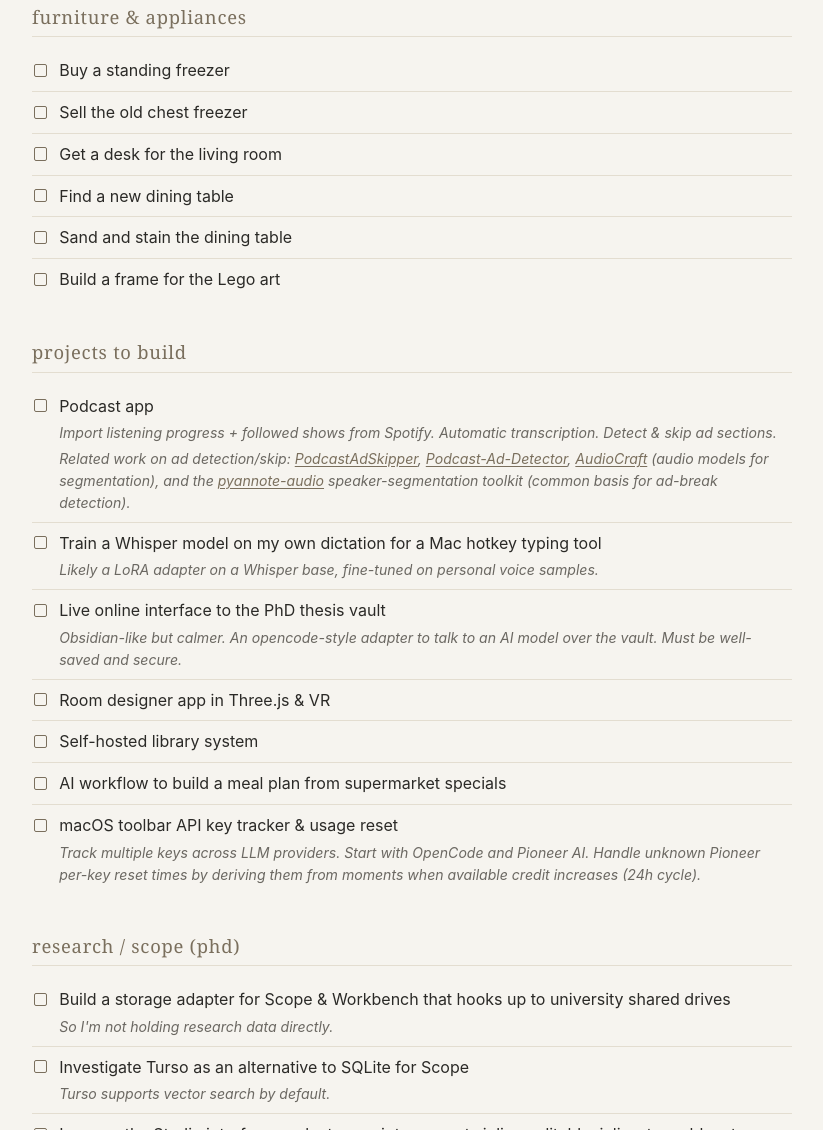
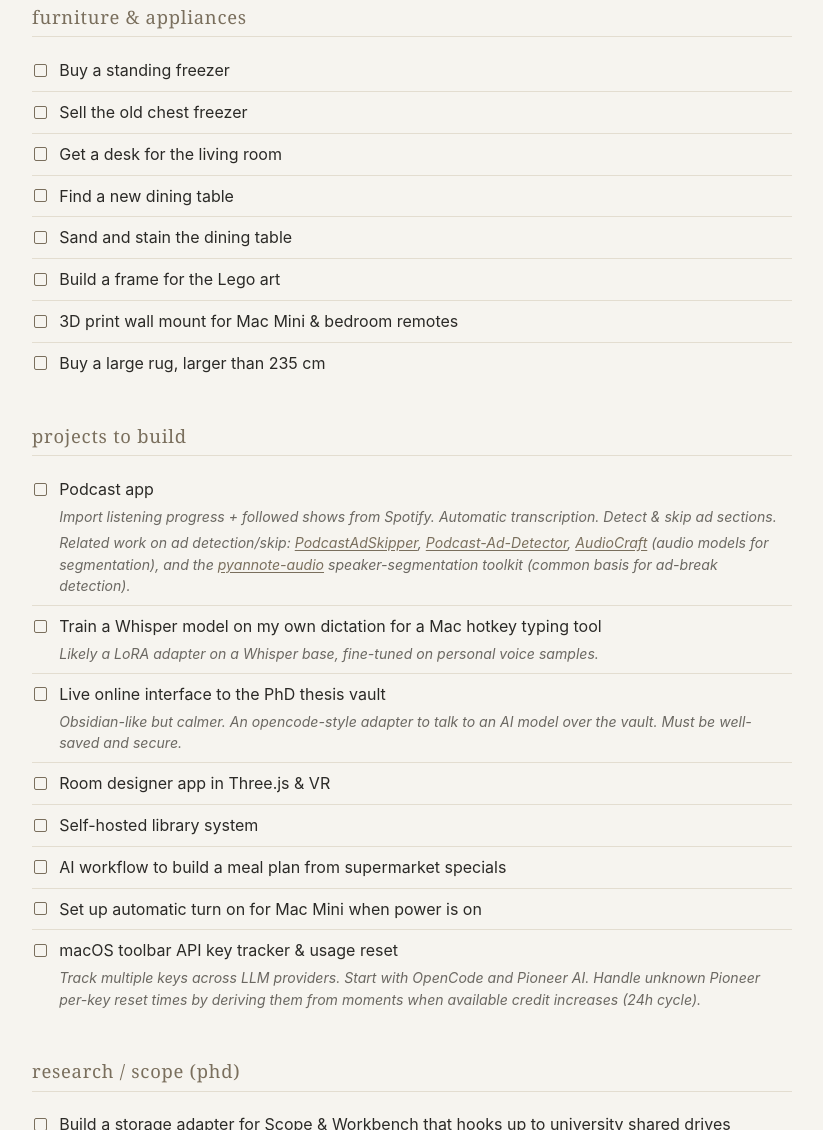
Before and after one commit to JavaGT/todo.javagrant.ac.nz, a plain HTML site: page index.html in a window 1280 px wide. Shown: the part 613-1743 px from the top of the page, without its empty margins (228-1051 px from the left). Drawn offline with Linux system fonts and the light colour scheme.

Commit message:
Add: 3D print wall mount for Mac Mini & remotes, large rug, auto power-on for Mac Mini

```diff
--- a/index.html
+++ b/index.html
@@ -109,6 +109,8 @@
       <li>Find a new dining table</li>
       <li>Sand and stain the dining table</li>
       <li>Build a frame for the Lego art</li>
+      <li>3D print wall mount for Mac Mini &amp; bedroom remotes</li>
+      <li>Buy a large rug, larger than 235 cm</li>
     </ul>
   </section>
 
@@ -128,6 +130,7 @@
       <li>Room designer app in Three.js &amp; VR</li>
       <li>Self-hosted library system</li>
       <li>AI workflow to build a meal plan from supermarket specials</li>
+      <li>Set up automatic turn on for Mac Mini when power is on</li>
       <li>macOS toolbar API key tracker &amp; usage reset
         <span class="note">Track multiple keys across LLM providers. Start with OpenCode and Pioneer AI. Handle unknown Pioneer per-key reset times by deriving them from moments when available credit increases (24h cycle).</span>
       </li>
```
